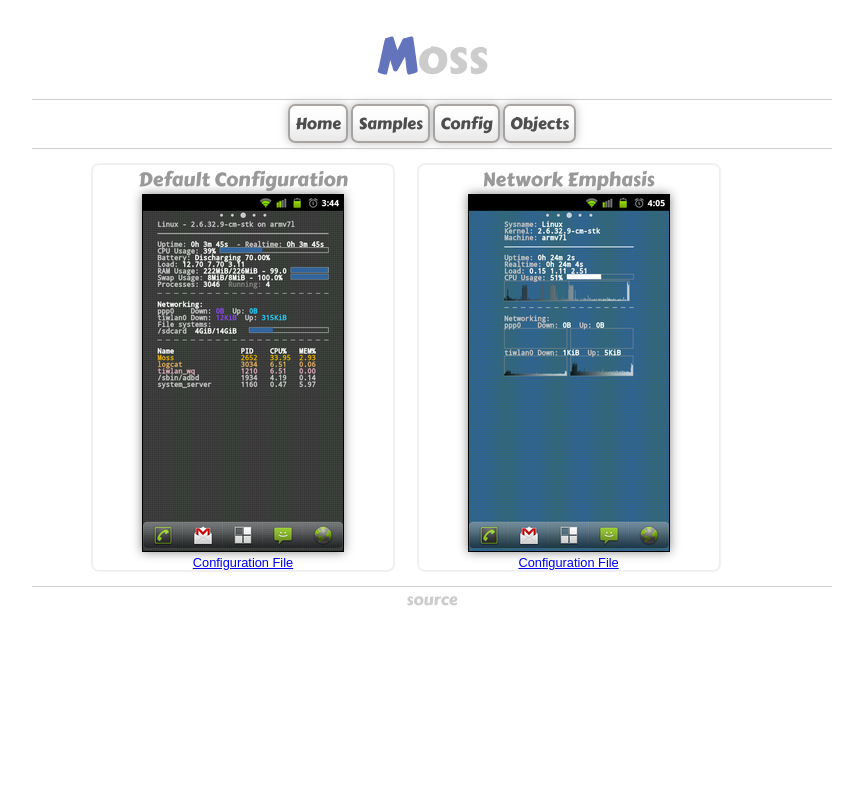
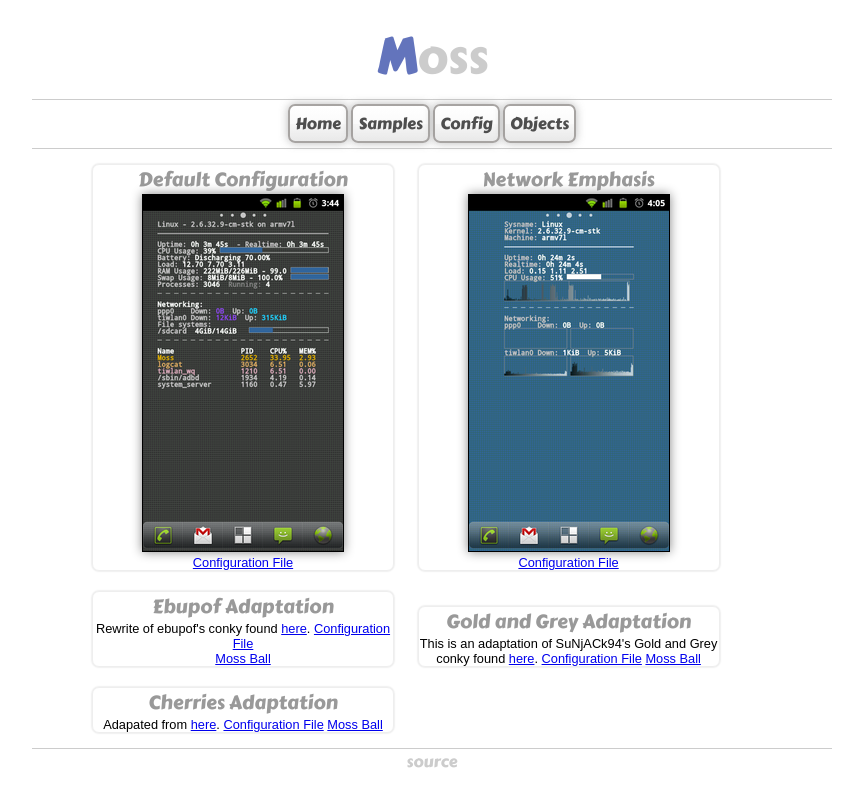
Before and after one commit to teneighty/moss, a Jekyll site: the page built from samples.html, in a window 1280 px wide. Shown: the top 807 px of the page, without its empty margins (208-1071 px from the left). Built offline with Jekyll 4.4.1, drawn with Linux system fonts in a browser that asks for light colours.

Commit message:
Added moss ball links

```diff
--- a/samples.html
+++ b/samples.html
@@ -7,14 +7,45 @@
 
     <div class="sample">
         <h1>Default Configuration</h1>
-        <img src="images/default_config.png"></a>
+        <img src="images/default_config.png">
         <div><a href="samples/default.txt">Configuration File</a></div>
     </div>
 
     <div class="sample">
         <h1>Network Emphasis</h1>
-        <img src="images/network_config.png"></a>
+        <img src="images/network_config.png">
         <div><a href="samples/network.txt">Configuration File</a></div>
     </div>
 
+    <div class="sample">
+        <h1>Ebupof Adaptation</h1>
+        <!-- img src="images/network_config.png" -->
+        <div>
+            Rewrite of ebupof's conky found <a href="http://ebupof.deviantart.com/art/My-Conky-Config-1-3-60095106">here</a>.
+            <a href="samples/network.txt">Configuration File</a><br />
+            <a href="https://github.com/downloads/teneighty/moss-configs/ebupof.mba">Moss Ball</a><br />
+        </div>
+    </div>
+
+    <div class="sample">
+        <h1>Gold and Grey Adaptation</h1>
+        <!-- img src="images/network_config.png"> -->
+        <div>
+            This is an adaptation of SuNjACk94's Gold and Grey conky found <a href="http://sunjack94.deviantart.com/art/Gold-And-Grey-Conky-151006149">here</a>.
+            <a href="samples/network.txt">Configuration File</a>
+            <a href="https://github.com/downloads/teneighty/moss-configs/goldgrey.mba">Moss Ball</a><br />
+
+        </div>
+    </div>
+
+    <div class="sample">
+        <h1>Cherries Adaptation</h1>
+        <!-- img src="images/network_config.png"> -->
+        <div>
+            Adapated from <a href="http://gnome-look.org/content/show.php/Cherries+Conky+Package?content=109900">here</a>.
+            <a href="samples/network.txt">Configuration File</a>
+            <a href="https://github.com/downloads/teneighty/moss-configs/cherries.mba">Moss Ball</a><br />
+        </div>
+    </div>
+
 </div>
```
Also changed, not shown: 1 other file.
